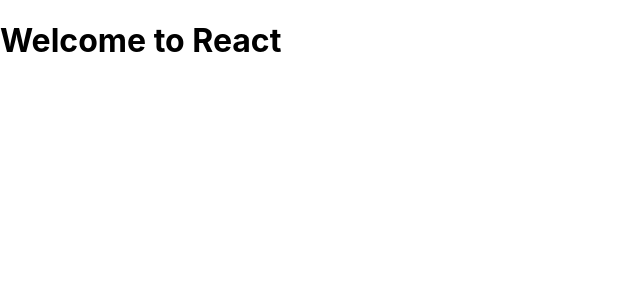
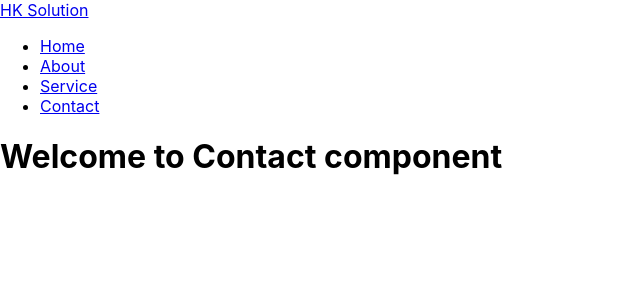
Before and after one commit to harishkgit9640/Personal_Portpolio_using_react, a React (Create React App) app: page /contact in a window 1280 px wide. Shown: the top 300 px of the page, without its empty margins (0-640 px from the left). Built offline with nearby package versions, Linux system fonts and the light colour scheme.

Commit message:
navbar routing is complete

```diff
--- a/package.json
+++ b/package.json
@@ -8,6 +8,7 @@
     "@testing-library/user-event": "^13.5.0",
     "react": "^18.2.0",
     "react-dom": "^18.2.0",
+    "react-router-dom": "^6.14.1",
     "react-scripts": "5.0.1",
     "web-vitals": "^2.1.4"
   },
--- a/src/App.css
+++ /dev/null
@@ -1,38 +0,0 @@
-.App {
-  text-align: center;
-}
-
-.App-logo {
-  height: 40vmin;
-  pointer-events: none;
-}
-
-@media (prefers-reduced-motion: no-preference) {
-  .App-logo {
-    animation: App-logo-spin infinite 20s linear;
-  }
-}
-
-.App-header {
-  background-color: #282c34;
-  min-height: 100vh;
-  display: flex;
-  flex-direction: column;
-  align-items: center;
-  justify-content: center;
-  font-size: calc(10px + 2vmin);
-  color: white;
-}
-
-.App-link {
-  color: #61dafb;
-}
-
-@keyframes App-logo-spin {
-  from {
-    transform: rotate(0deg);
-  }
-  to {
-    transform: rotate(360deg);
-  }
-}
--- a/src/App.js
+++ b/src/App.js
@@ -1,10 +1,23 @@
-import logo from './logo.svg';
-import './App.css';
+import React from 'react';
+import { Route, Routes } from 'react-router-dom';
+import Home from './routes/Home';
+import About from './routes/About';
+import Service from './routes/Service';
+import Contact from './routes/Contact';
+import Error from './routes/Error';
+import Navbar from './Component/Navbar';
 
 function App() {
   return (
     <>
-      <h1>Welcome to React</h1>
+      <Navbar />
+      <Routes>
+        <Route path='/' element={<Home />} />
+        <Route path='/about' element={<About />} />
+        <Route path='/service' element={<Service />} />
+        <Route path='/contact' element={<Contact />} />
+        <Route path='*' element={<Error />} />
+      </Routes>
     </>
   );
 }
--- /dev/null
+++ b/src/Component/Navbar.jsx
@@ -0,0 +1,27 @@
+import React from 'react'
+import { NavLink } from 'react-router-dom'
+const Navbar = () => {
+    return (
+        <div>
+            <div className="navbar">
+                <NavLink to='/'> HK Solution </NavLink>
+                <ul>
+                    <li>
+                        <NavLink to='/'> Home </NavLink>
+                    </li>
+                    <li>
+                        <NavLink to='/about'> About </NavLink>
+                    </li>
+                    <li>
+                        <NavLink to='/service'> Service </NavLink>
+                    </li>
+                    <li>
+                        <NavLink to='/contact'> Contact </NavLink>
+                    </li>
+                </ul>
+            </div>
+        </div>
+    )
+}
+
+export default Navbar
--- a/src/index.js
+++ b/src/index.js
@@ -3,12 +3,15 @@
 import './index.css';
 import App from './App';
 import reportWebVitals from './reportWebVitals';
+import { BrowserRouter } from 'react-router-dom';
 
 const root = ReactDOM.createRoot(document.getElementById('root'));
 root.render(
-  <React.StrictMode>
-    <App />
-  </React.StrictMode>
+  <BrowserRouter>
+    <React.StrictMode>
+      <App />
+    </React.StrictMode>
+  </BrowserRouter>
 );
 
 // If you want to start measuring performance in your app, pass a function
--- /dev/null
+++ b/src/routes/About.jsx
@@ -0,0 +1,11 @@
+import React from 'react'
+
+const About = () => {
+    return (
+        <div>
+            <h1> Welcome to about component </h1>
+        </div>
+    )
+}
+
+export default About
--- /dev/null
+++ b/src/routes/Contact.jsx
@@ -0,0 +1,11 @@
+import React from 'react'
+
+const Contact = () => {
+    return (
+        <div>
+            <h1>Welcome to Contact component </h1>
+        </div>
+    )
+}
+
+export default Contact
--- /dev/null
+++ b/src/routes/Error.jsx
@@ -0,0 +1,11 @@
+import React from 'react'
+
+const Error = () => {
+    return (
+        <div>
+            <h1>Opps! Not Found 404 error </h1>
+        </div>
+    )
+}
+
+export default Error
--- /dev/null
+++ b/src/routes/Home.jsx
@@ -0,0 +1,11 @@
+import React from 'react'
+
+const Home = () => {
+    return (
+        <div>
+            <h1>Welcome to home component</h1>
+        </div>
+    )
+}
+
+export default Home
--- /dev/null
+++ b/src/routes/Service.jsx
@@ -0,0 +1,11 @@
+import React from 'react'
+
+const Service = () => {
+    return (
+        <div>
+            <h1>Welcome to Service component </h1>
+        </div>
+    )
+}
+
+export default Service
```
Also changed, not shown: 1 other file (tests, documents, lock files or other folders).
